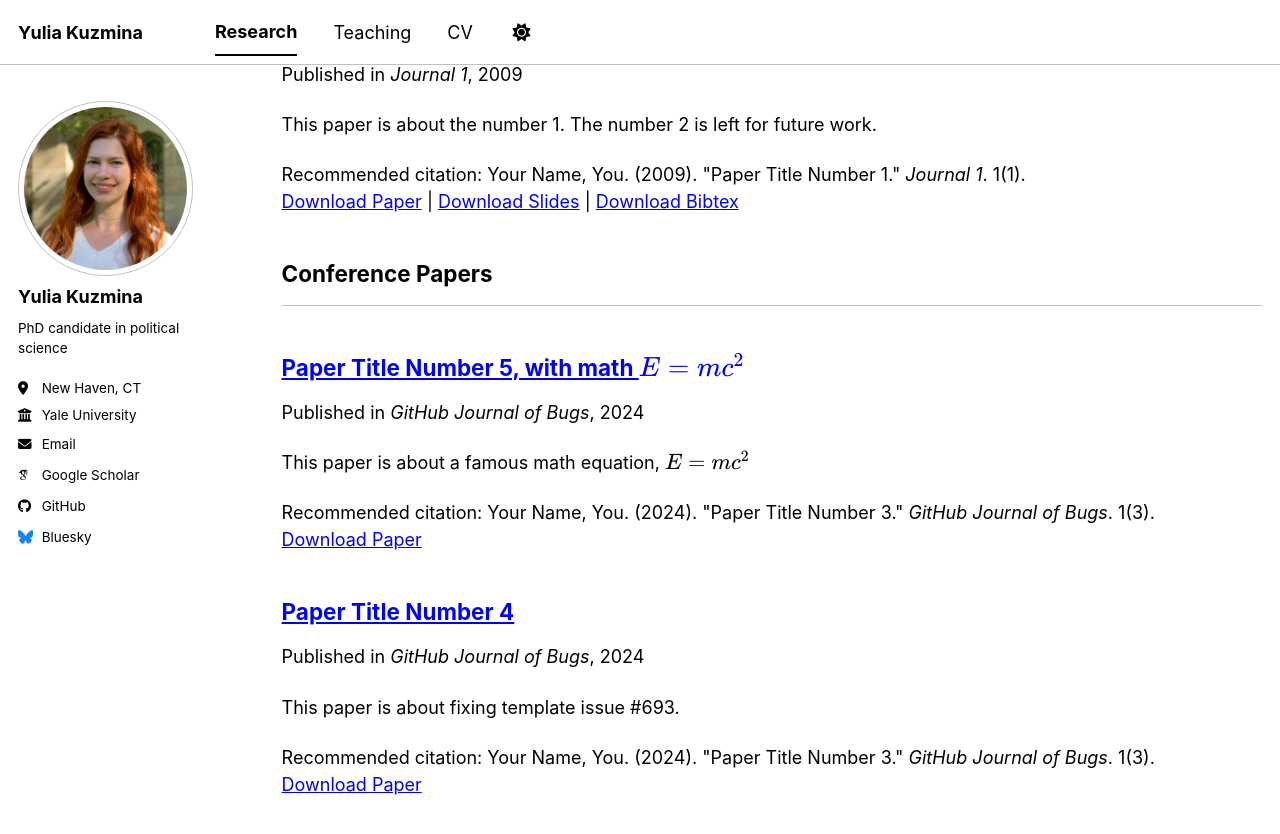
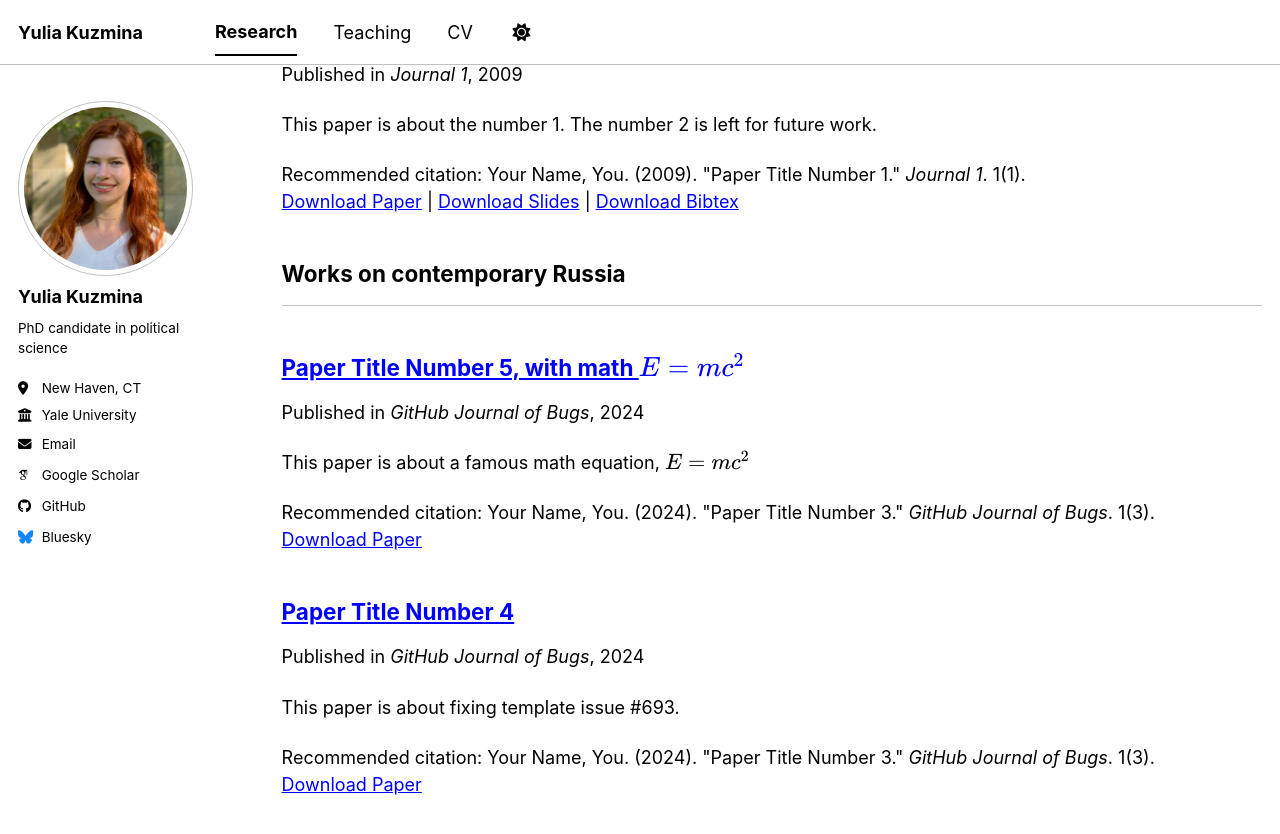
Before and after one commit to yuliakuzmina/yuliakuzmina.github.io, a Jekyll site: the page built from _pages/publications.html, in a window 1280 px wide and 900 px high, scrolled down 739 px. Shown: the top 834 px of the window. Built offline with Jekyll 4.4.1, drawn with Linux system fonts in a browser that asks for light colours; some web fonts are replaced; a script bundle is joined from its source files by our own code; library files that are not in the unit come from our copies.

Commit message:
Update _config.yml

```diff
--- a/_config.yml
+++ b/_config.yml
@@ -89,7 +89,7 @@ publication_category:
   manuscripts:
     title: 'Journal Articles'
   conferences:
-    title: 'Conference Papers'
+    title: 'Works on contemporary Russia'
 
 # Site Settings
 teaser                   :  # filename of teaser fallback teaser image placed in /images/ for social media previews
```
